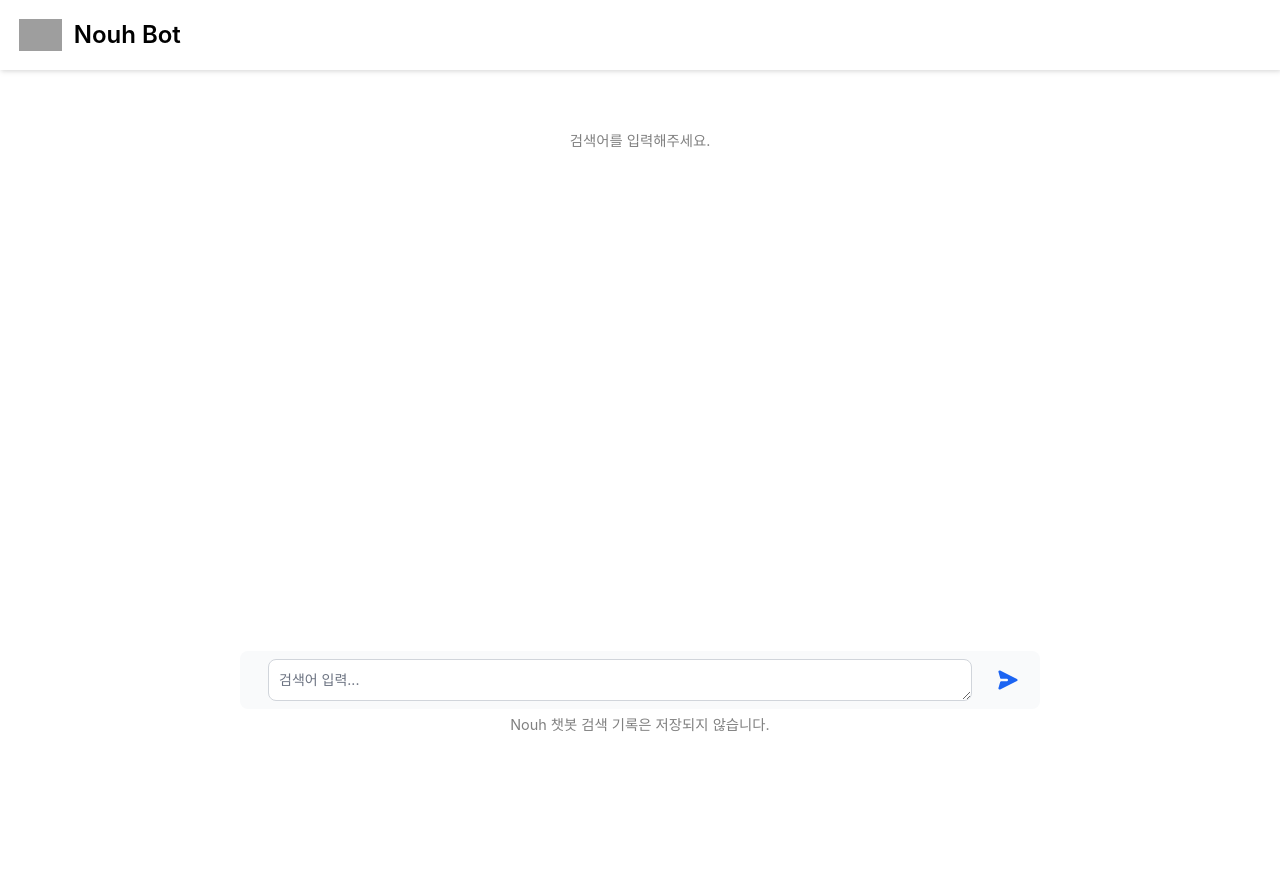
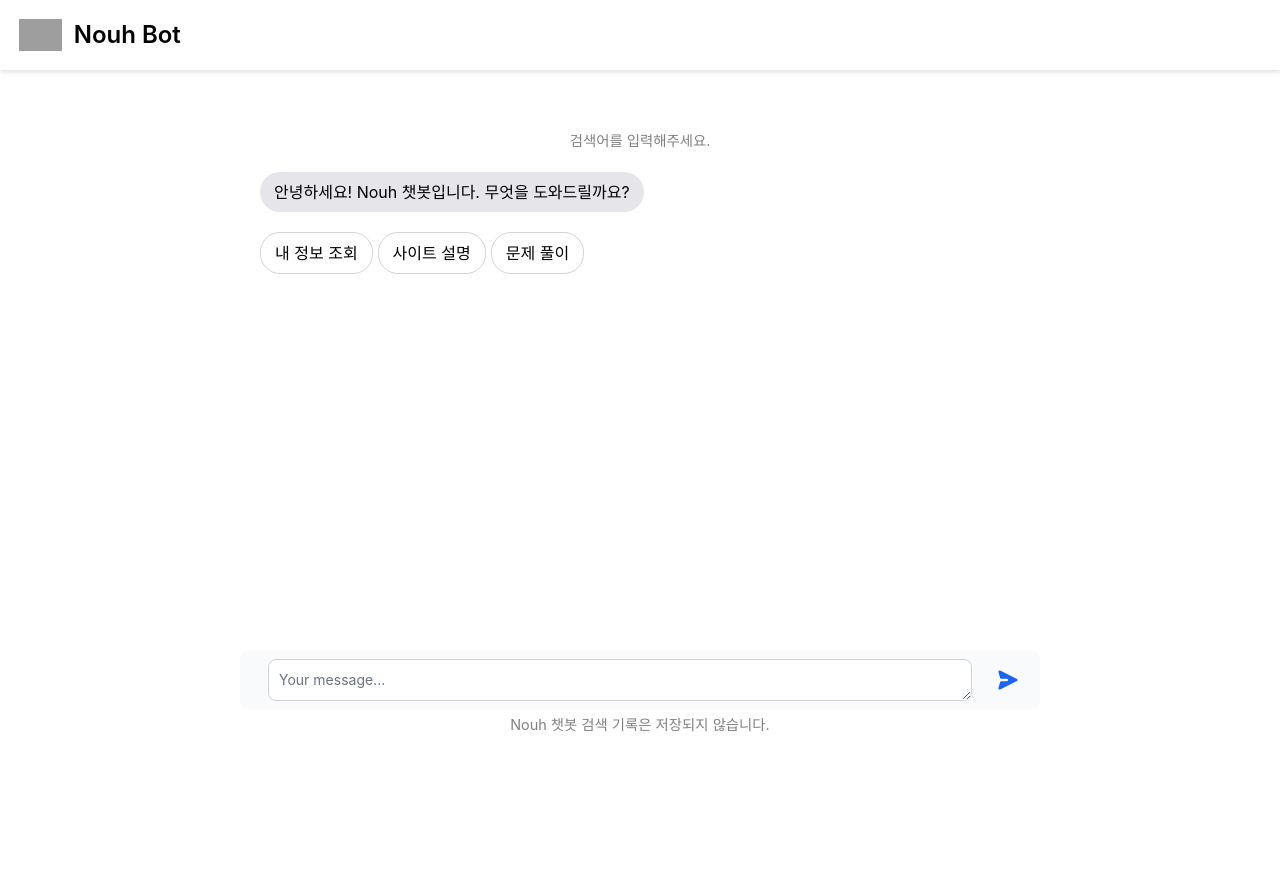
Before and after one commit to Nouh-PROJECT/Nouh, a Flask app: page /chatbot/ in a window 1280 px wide. Run offline with Flask 3, Linux system fonts and the light colour scheme; parts of the project's set-up code (start-up, migrations or seed data) failed here and were passed over; some libraries are stand-ins or nearby versions; grey boxes are pictures that could not be loaded.

Commit message:
챗봇 기능 추가

```diff
--- a/flask/app/templates/chatbot/chatbot.html
+++ b/flask/app/templates/chatbot/chatbot.html
@@ -52,6 +52,7 @@
             justify-content: flex-start;
             flex-wrap: wrap;
             margin-right: 20%;
+            white-space: pre-wrap;
         }
 
         .appmessage {
@@ -59,6 +60,21 @@
             color: #000;
             padding: 0.5rem .875rem;
             border-radius: 20px;
+        }
+
+        .menubtn {
+            background-color: white;
+            color: black;
+            border: 1px solid #D3D3D3;
+
+            flex-wrap: wrap;
+            padding: 0.5rem .875rem;
+            border-radius: 20px;
+        }
+
+        .menubtn:hover {
+            background-color: #097df1;
+            color: white;
         }
 
         .upper {
@@ -111,8 +127,6 @@
         <div class="box">
             <div class="upper" id="upperid">
                 <span class="downwarning">검색어를 입력해주세요.</span>
-
-
             </div>
 
             <div class="bottom">
@@ -145,7 +159,8 @@
 
     <script>
         // for scrolling messages
-        function scrollToBottom() {
+
+        async function scrollToBottom() {
             var div = document.getElementById("upperid");
             div.scrollTop = div.scrollHeight;
         }
@@ -153,12 +168,14 @@
 
         document.getElementById("userinputform").addEventListener("submit", function (event) {
             event.preventDefault();
-            formsubmitted();
+            let userinput = document.getElementById('userinput').value
+
+            formsubmitted(userinput, global_type);
         });
 
         const textarea = document.getElementById('userinput');
 
-        function handleSubmit(event) {
+        function handleSubmit(event, type) {
             event.preventDefault(); // 폼 제출 방지 (이벤트 제어)
             // 폼 제출 관련 작업 추가
             console.log("폼이 제출되었습니다!");
@@ -171,15 +188,13 @@
             }
         });
 
-
         // sending request to python server
-        const formsubmitted = async () => {
-            let userinput = document.getElementById('userinput').value
+        const formsubmitted = async (userinput, type) => {
             let sendbtn = document.getElementById('sendbtn')
             let userinputarea = document.getElementById('userinput')
             let upperdiv = document.getElementById('upperid')
-
-
+            buttonReset()
+            if(userinput!="start"){
                 upperdiv.innerHTML = upperdiv.innerHTML + `<div class="message">
                 <div class="usermessagediv">
                             <div class="usermessage">
@@ -187,40 +202,33 @@
                             </div>
                             </div>
                     </div>`
+            }
             sendbtn.disabled = true
             userinputarea.disabled = true
             scrollToBottom()
             document.getElementById('userinput').value = ""
             document.getElementById('userinput').placeholder = "Wait . . ."
 
-            const response = await fetch("http://127.0.0.1:80/chatbot/chatbot_response", {
+            const jsonResponse = await fetch(`/chatbot/chatbot_response/${type}`, {
                 method: 'POST',
                 headers: {
                     'Content-Type': 'application/json',
                 },
                 body: JSON.stringify({ data: userinput })
-
-
             });
-            let json = await response.json();
+            let answerJson = await jsonResponse.json();
 
             document.getElementById('userinput').placeholder = "Your message..."
 
-
-            if (json.response) {
-                let message = json.message
+            if (answerJson.response) {
+                let message = answerJson.message
                 message = message.toString()
-
                 upperdiv.innerHTML = upperdiv.innerHTML + `<div class="message">
-                <div class="appmessagediv">
-                    <div class="appmessage" id="temp">
-
-                    </div>
-                </div>
-            </div>`
+                <div class="appmessagediv"> <div class="appmessage" id="temp"></div></div></div>`
                 let temp = document.getElementById('temp')
                 let index = 0
-                function displayNextLetter() {
+
+                async function displayNextLetter() {
                     scrollToBottom()
                     if (index < message.length) {
                         temp.innerHTML = temp.innerHTML + message[index];
@@ -230,31 +238,52 @@
                         temp.removeAttribute('id')
                         sendbtn.disabled = false
                         userinputarea.disabled = false
+
+                        await fetch(`/chatbot/get_buttons/${type}`)
+                        .then(response => response.json())
+                            .then(buttons => {
+                                buttons.forEach((button, btnidx) => {
+                                    let marginLeftStyle = btnidx === 0 ? 'margin-left: 20px;' : 'margin-left: 5px;';
+                                    upperdiv.innerHTML = upperdiv.innerHTML +
+                                    `<div class="menu-wrapper" style="display:inline-block; ${marginLeftStyle}">
+                                    <div class="appmenudiv">
+                                        <button class="menubtn" type="button" value="${button.idx}" onclick="buttonExecute(this.value, '${button.name}' )">
+                                        ${button.name}
+                                        </button>
+                                    </div>
+                                </div>`
+                                });
+                            });
+
                     }
                 }
+
                 displayNextLetter()
                 scrollToBottom()
 
             }
             else {
-                let message = json.message
+                let message = answerJson.message
                 upperdiv.innerHTML = upperdiv.innerHTML +
                     `<div class="message">
-                <div class="appmessagediv">
-                    <div class="appmessage"  style="border: 1px solid red;">
-                      ${message}
-
-                    </div>
-                </div>
-            </div>`
+                <div class="appmessagediv"><div class="appmessage"  style="border: 1px solid red;">${message}</div></div></div>`
                 sendbtn.disabled = false
                 userinputarea.disabled = false
             }
-
             scrollToBottom()
-
+        }
+        function buttonExecute(type, name) {
+            global_type = type;
+            formsubmitted(name, type);
 
         }
+        function buttonReset() {
+            buttonWrappers = document.querySelectorAll('.menu-wrapper');
+            buttonWrappers.forEach(wrapper => wrapper.remove());
+        }
+
+        let global_type = "default"
+        formsubmitted("start", "default")
     </script>
 </body>
 
--- a/flask/app/views/chatbot.py
+++ b/flask/app/views/chatbot.py
@@ -1,34 +1,198 @@
 from flask import Flask, render_template,jsonify,request, current_app
 from flask import Blueprint
-import requests,openai,os
+import requests,openai,os, json
 from dotenv.main import load_dotenv
 from langchain.chat_models import ChatOpenAI
 from langchain.memory import ConversationBufferMemory
 from langchain.chains import ConversationChain
 from langchain.memory import ConversationSummaryBufferMemory
+from app.utils.db import execute_query
+from flask_login import login_user, login_required, logout_user, current_user
+from app.models import User
 
 bp = Blueprint('chatbot', __name__)
 
-# load_dotenv()
-# OPENAI_API_KEY=os.environ.get('OPENAI_API_KEY')
-# os.getenv('OPENAI_API_KEY')
+file_path = os.path.join(os.path.dirname(__file__), "../utils/filter_words.json")
+with open(file_path, "r", encoding="utf-8") as file:
+    data = json.load(file)
+filter_words = data.get("filter_words", [])
 
-llm = ChatOpenAI(temperature=0.7, openai_api_key="my api key", model_name="gpt-3.5-turbo")
-memory = ConversationSummaryBufferMemory(llm=llm, max_token_limit=100)
+llm = ChatOpenAI(temperature=0.7, openai_api_key="my-api-key", model_name="gpt-3.5-turbo")
+memory1 = ConversationSummaryBufferMemory(llm=llm) # 문제풀이 메모리
+memory2 = ConversationSummaryBufferMemory(llm=llm) # 일반질문 메모리
 
 @bp.route("/")
 def index():
     return render_template('chatbot/chatbot.html')
 
-@bp.route('/chatbot_response', methods=['POST'])
-def get_data():
+@bp.route("/get_buttons/<btnType>")
+def get_buttons(btnType):
+    if btnType == "default":
+
+        buttons = [
+            {"idx":"myinfo",
+            "name":"내 정보 조회",},
+
+            {"idx":"site",
+            "name":"사이트 설명",},
+
+            {"idx":"quiz",
+            "name":"문제 풀이",},
+        ]
+
+    elif btnType == "myinfo":
+        buttons = [
+            {"idx":"default",
+            "name":"이메일",},
+
+            {"idx":"default",
+            "name":"전화번호",},
+
+            {"idx":"default",
+            "name":"전체 정보",},
+
+            {"idx":"default",
+            "name":"처음으로",},
+        ]
+
+    elif btnType == "site":
+        buttons = [
+            {"idx":"default",
+            "name":"기능 설명",},
+
+            {"idx":"default",
+            "name":"구독 설명",},
+
+            {"idx":"default",
+            "name":"처음으로",}
+        ]
+
+    elif btnType == "quiz":
+        buttons = [
+            {"idx":"default",
+            "name":"처음으로",}
+        ]
+
+    return buttons
+
+@bp.route('/chatbot_response/<btnType>', methods=['POST'])
+def get_data(btnType):
     data = request.get_json()
     text=data.get('data')
     user_input = text
+
     try:
-        conversation = ConversationChain(llm=llm,memory=memory)
-        output = conversation.predict(input=user_input)
-        memory.save_context({"input": user_input}, {"output": output})
+        if(text == "처음으로"):
+            output="무엇을 도와드릴까요?"
+
+        elif(text == "start"):
+            output="안녕하세요! Nouh 챗봇입니다. 무엇을 도와드릴까요?"
+
+        elif(text == "내 정보 조회"):
+            output="어떤 정보에 대해 궁금하세요?"
+
+        elif(text == "이메일"):
+            if current_user.is_authenticated:
+                rows = execute_query(r"SELECT email FROM users WHERE id=%s", (current_user.id,))
+
+                user = rows[0] if rows else None
+                if not user:
+                    return jsonify({"message":"존재하지 않는 유저입니다.","response":False})
+                email = user['email']
+                output = f"로그인한 계정의 이메일은 {email}입니다."
+            else:
+                output="로그인이 필요한 서비스입니다."
+
+        elif(text == "전화번호"):
+            if current_user.is_authenticated:
+                rows = execute_query(r"SELECT phone FROM users WHERE id=%s", (current_user.id,))
+
+                user = rows[0] if rows else None
+                if not user:
+                    return jsonify({"message":"존재하지 않는 유저입니다.","response":False})
+                phone = user['phone']
+                output = f"로그인한 계정의 전화번호는 {phone}입니다."
+            else:
+                output="로그인이 필요한 서비스입니다."
+
+        elif(text == "전체 정보"):
+            if current_user.is_authenticated:
+                rows = execute_query(r"SELECT name, email, phone FROM users WHERE id=%s", (current_user.id,))
+
+                user = rows[0] if rows else None
+                if not user:
+                    return jsonify({"message":"존재하지 않는 유저입니다.","response":False})
+                name = user['name']
+                email = user['email']
+                phone = user['phone']
+                output = f"로그인한 계정의 정보입니다.\n이름 : {name}\n이메일 : {email}\n전화번호 : {phone}"
+            else:
+                output="로그인이 필요한 서비스입니다."
+
+        elif(text == "사이트 설명"):
+            output="어떤 정보에 대해 궁금하세요?"
+
+        elif(text == "기능 설명"):
+            output="Nouh LMS의 기능은 다음과 같습니다.\n -문제 추가\n -나의 문제\n "
+            output='''Nouh LMS의 기능은 다음과 같습니다.
+- 문제 추가
+4지 선다형 문제를 추가할 수 있습니다. 과목, 문제, 답, 해설을 설정해 업로드할 수 있습니다.
+아래 링크를 통해 문제 추가 페이지로 이동할 수 있습니다. (고정IP 할당 후 추가예정)
+
+- 나의 문제
+내가 작성한 문제를 확인하고 수정할 수 있습니다.
+아래 링크를 통해 문제 추가 페이지로 이동할 수 있습니다. (고정IP 할당 후 추가예정)
+
+- 문제 찾기
+서비스에 등록된 모든 문제를 확인할 수 있습니다. 문제는 과목별, 제목, 내용별로 검색이 가능합니다.
+자신이 작성한 문제를 수정할 수 있습니다.
+아래 링크를 통해 문제 추가 페이지로 이동할 수 있습니다. (고정IP 할당 후 추가예정)
+
+- 시험 보기
+서비스에 등록된 문제들을 대상으로 과목별 시험 응시가 가능합니다.
+시험 응시 후 점수를 확인할 수 있으며 엑셀 파일로 풀었던 문제를 확인할 수 있습니다.
+아래 링크를 통해 문제 추가 페이지로 이동할 수 있습니다. (고정IP 할당 후 추가예정)
+
+- 강의 보기
+구독자는 등록된 강의를 시청할 수 있습니다.
+아래 링크를 통해 문제 추가 페이지로 이동할 수 있습니다. (고정IP 할당 후 추가예정)
+
+- 자유게시판
+자유롭게 글을 작성할 수 있는 공간입니다.
+아래 링크를 통해 문제 추가 페이지로 이동할 수 있습니다. (고정IP 할당 후 추가예정)
+'''
+        elif(text == "구독 설명"):
+            output = '''Nouh LMS의 구독 서비스
+1.챗봇 이용
+챗봇 서비스 이용이 가능합니다. 챗봇을 통해 문제 해설을 빠르게 확인할 수 있습니다.
+내 정보 조회, 사이트 설명 질문, 문제 질문을 할 수 있습니다.
+2.강의 시청
+사이트 내 강의 보기 페이지를 사용할 수 있습니다. 강의 목록에서 원하는 강의를 시청할 수 있습니다.'''
+
+        elif(text == "문제 풀이"):
+            output="궁금한 문제에 대해 입력해보세요!"
+
+        else:
+            output = ""
+
+            if btnType == "quiz":
+                for word in filter_words:
+                    if word in user_input:
+                        output+= f"'{user_input}'에 대한 결과입니다.\n"
+
+                        #문제 질문
+                        conversation = ConversationChain(llm=llm,memory=memory1)
+                        output += conversation.predict(input=user_input)
+                        memory1.save_context({"input": user_input}, {"output": output})
+                        return jsonify({"response":True,"message":output})
+
+                if len(output)<=0:
+                    return jsonify({"response":True,"message":f"{user_input}에 대해서는 잘 모르겠어요. 다시 질문해주세요!"})
+
+            #일반 질문
+            conversation = ConversationChain(llm=llm,memory=memory2)
+            output += conversation.predict(input=user_input)
+            memory2.save_context({"input": user_input}, {"output": output})
         return jsonify({"response":True,"message":output})
     except Exception as e:
         print(e)
```
Also changed, not shown: flask/app/utils/filter_words.json (added, +51 -0 lines). Lines whose indentation alone changed are shown as unchanged.
